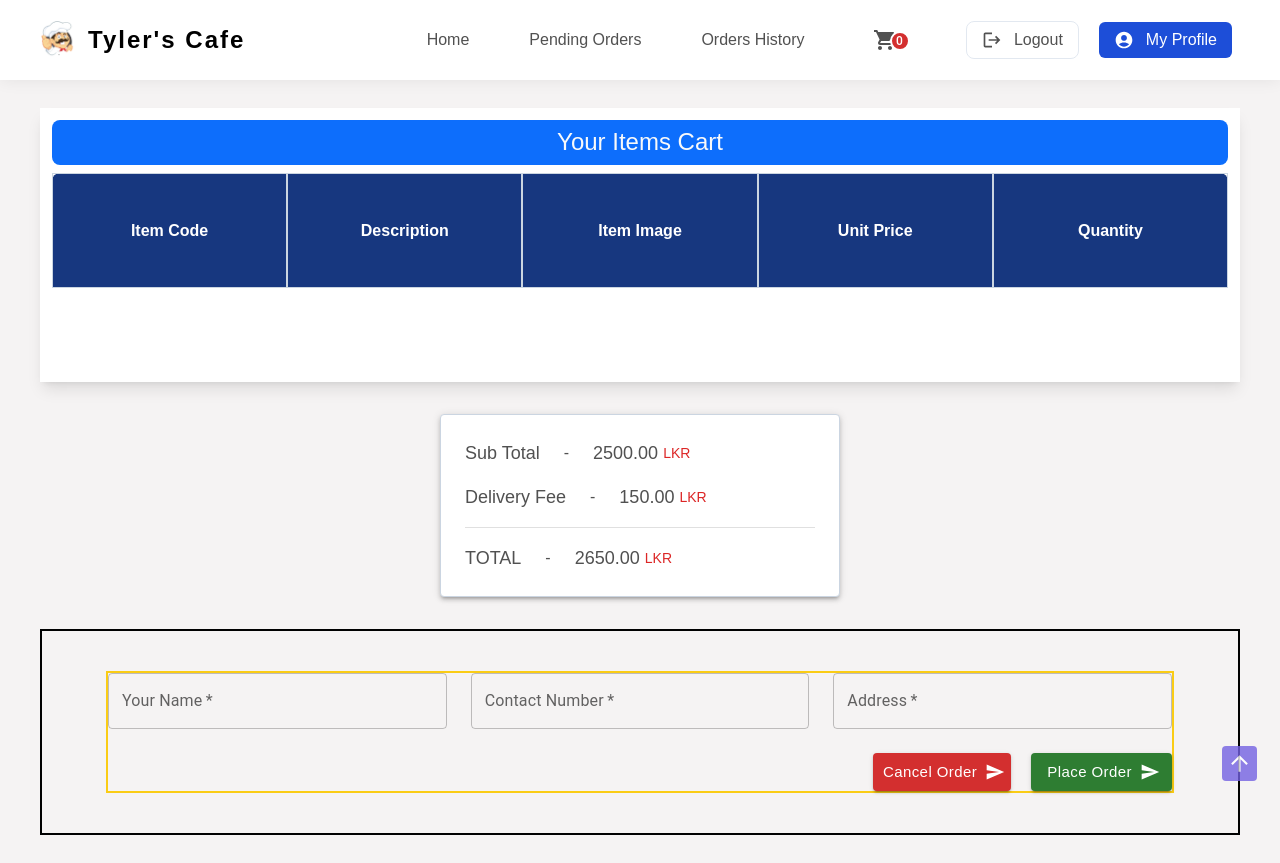
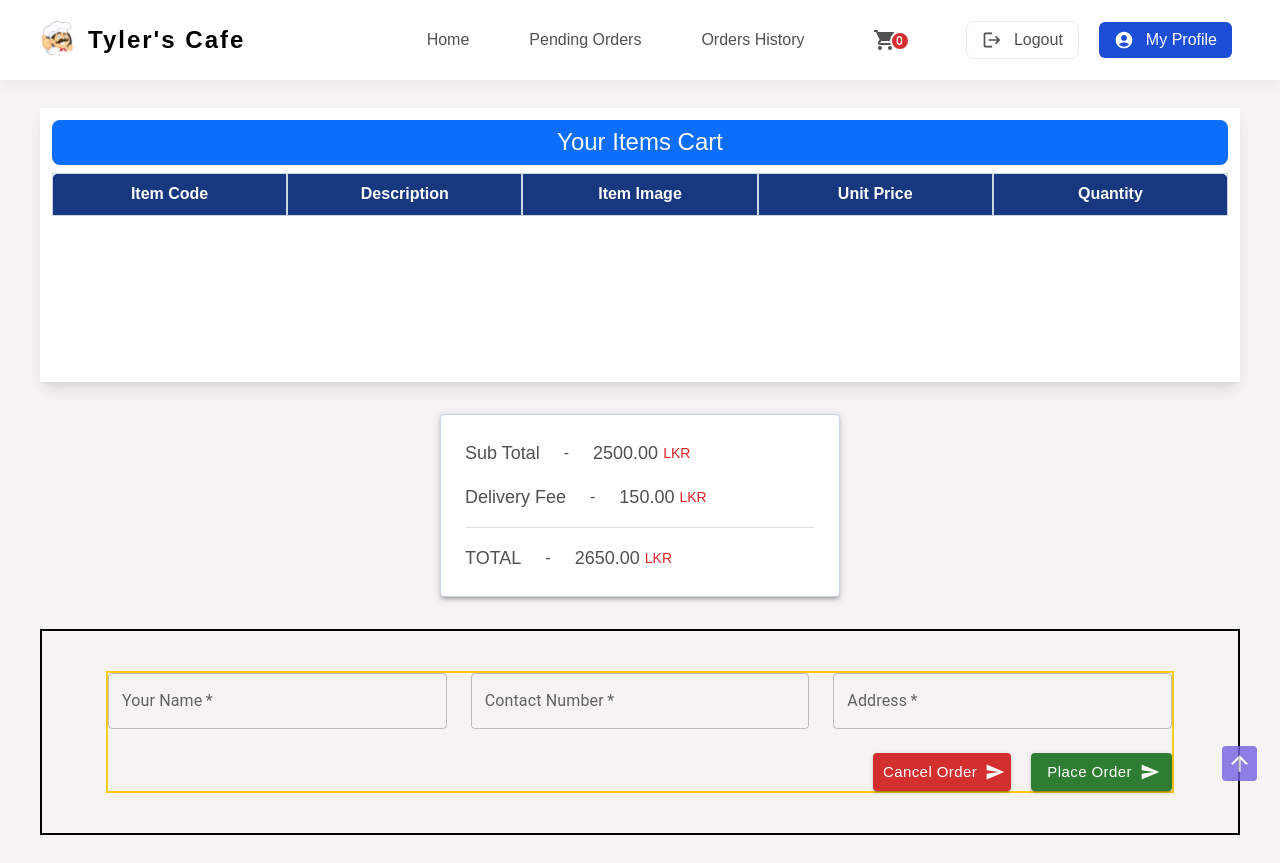
Before and after one commit to AshanSandeep06/Food-Shop-System, a React (Create React App) app in the folder frontend/: page /placeOrder in a window 1280 px wide. Built offline with nearby package versions, Linux system fonts and the light colour scheme.

Commit message:
Content Updated in Table Component

```diff
--- a/frontend/src/components/Table/Table.tsx
+++ b/frontend/src/components/Table/Table.tsx
@@ -7,7 +7,7 @@ type TableProps = {
 };
 
 const Table = (props: TableProps) => {
-  const tblHaderStyles = `grid grid-cols-${props.tblHeaders.length}`;
+  const tblHaderStyles = `grid grid-cols-${props.tblHeaders.length} h-full`;
 
   return (
     <section id="tblContainer">
@@ -28,7 +28,7 @@ const Table = (props: TableProps) => {
             className="table-fixed border-collapse grid grid-cols-1 h-[185px]"
           >
             <thead
-              className="text-white grid grid-cols-1"
+              className="text-white grid grid-cols-1 h-[43px]"
               style={{
                 background: "#17377f",
                 borderTopLeftRadius: "8px",
@@ -39,8 +39,7 @@ const Table = (props: TableProps) => {
                 {props.tblHeaders.map((header, index) => (
                   <th
                     key={index}
-                    className="!leading-[43px] border border-slate-300 flex justify-center items-center"
-                    // style={{ lineHeight: "38px!important" }}
+                    className="h-full border border-slate-300 flex justify-center items-center"
                   >
                     {header}
                   </th>
```
